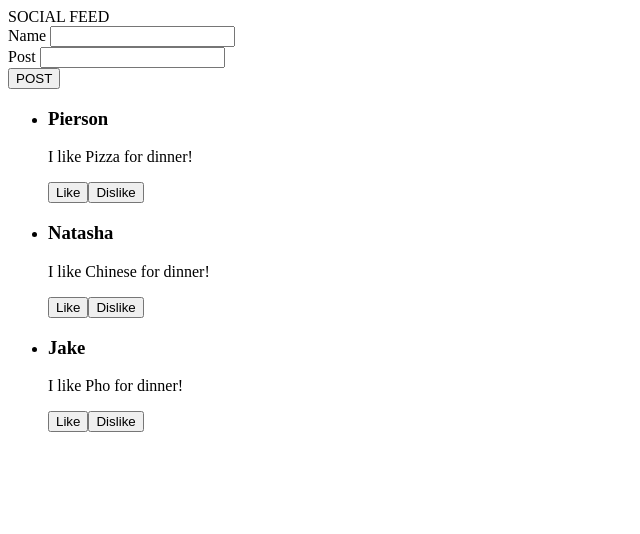
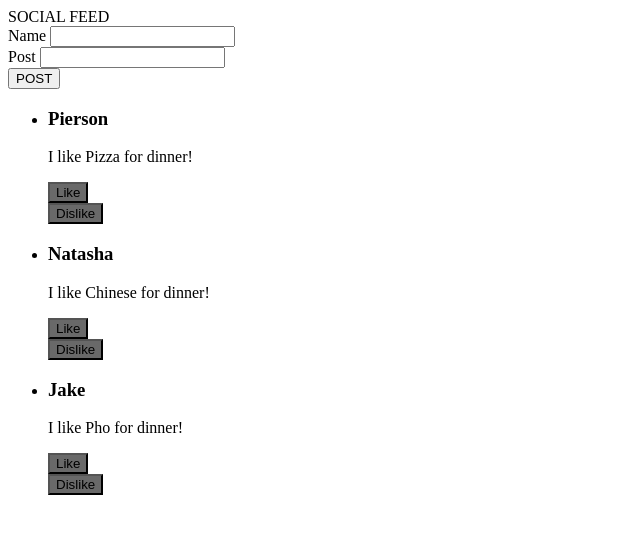
Before and after one commit to VictoriaProbst22/SocialFeedReact, a React (Create React App) app in the folder social-feed/: page / in a window 1280 px wide. Shown: the top 534 px of the page, without its empty margins (0-640 px from the left). Built offline with nearby package versions, Linux system fonts and the light colour scheme.

Commit message:
Created Visual Representation of Like and Dislike of Posts

```diff
--- /dev/null
+++ b/social-feed/src/Components/CustomBotton/CustomButton.css
@@ -0,0 +1,7 @@
+.active{
+    background-color: darkgoldenrod;
+}
+
+.inactive{
+    background-color: dimgrey;
+}
--- /dev/null
+++ b/social-feed/src/Components/CustomBotton/CustomButton.jsx
@@ -0,0 +1,28 @@
+import { useState } from "react";
+import "./CustomButton.css"
+
+
+const CustomButton = (props)=>{
+    const [buttonClass, setButtonClass] = useState("inactive");
+
+
+
+    function handleClick(){
+        if(buttonClass === "inactive"){
+            setButtonClass("active");
+        }
+        else{
+            setButtonClass("inactive");
+        }
+    }
+    return(
+        <div>
+            <button className={buttonClass} onClick={handleClick}> {props.message}</button>
+        </div>
+    )
+
+
+
+}
+
+    export default CustomButton
--- a/social-feed/src/Components/Post.jsx
+++ b/social-feed/src/Components/Post.jsx
@@ -1,29 +1,30 @@
-import React, { useState} from 'react';
+import React from 'react';
+import CustomButton from './CustomBotton/CustomButton';
 
 const Post = ({post}) => {
 
-    const [like, setLike]= useState('');
-    const [dislike, setDislike] = useState('');
-
-    function likeButton(event){                                     //With LIKE BUTTON functionality, it is hardcoded as False Boolean
-        event.preventDefault();                                     // I need to flip that Boolean to True and print TRUE to the console.
-        let like = false;
-        if (!like === post.isLiked) {
-            return true;
-        }
-        console.log(dislike);
-
-
-    }
-
-   function disLikeButton(event){
-    event.preventDefault();
-       let dislike = false;
-    if(!dislike === post.isDisliked){
-            return true;
-        }
-        console.log(like);
-    }
+    //const [like, setLike]= useState(true);
+    //const [dislike, setDislike] = useState('');
+//
+    //function likeButton(event){                                     //With LIKE BUTTON functionality, it is hardcoded as False Boolean
+    //    event.preventDefault();                                     // I need to flip that Boolean to True and print TRUE to the console.
+    //    let like = false;                                           //update the array to show the updated boolean
+    //    if (!like === post.isLiked) {
+    //        return true;
+    //    }
+    //    console.log(dislike);
+    //
+    //
+    //}
+//
+   //function disLikeButton(event){
+    //event.preventDefault();
+    //   let dislike = false;
+    //if(!dislike === post.isDisliked){
+    //        return true;
+    //    }
+    //    console.log(like);
+    //}
 
     //onClick = !disLike
 
@@ -33,8 +34,8 @@ const Post = ({post}) => {
         <div>
             <h3> {post.name}</h3>
             <p> {post.message}</p>
-            <button onClick={disLikeButton} onChange={(event)=>setLike(event.target.value) } >Like</button>
-            <button onClick={likeButton} onChange={(event)=> setDislike(event.target.value)}>Dislike</button>
+            <CustomButton message= "Like"/>
+            <CustomButton message="Dislike"/>
         </div>
      );
 }
```
